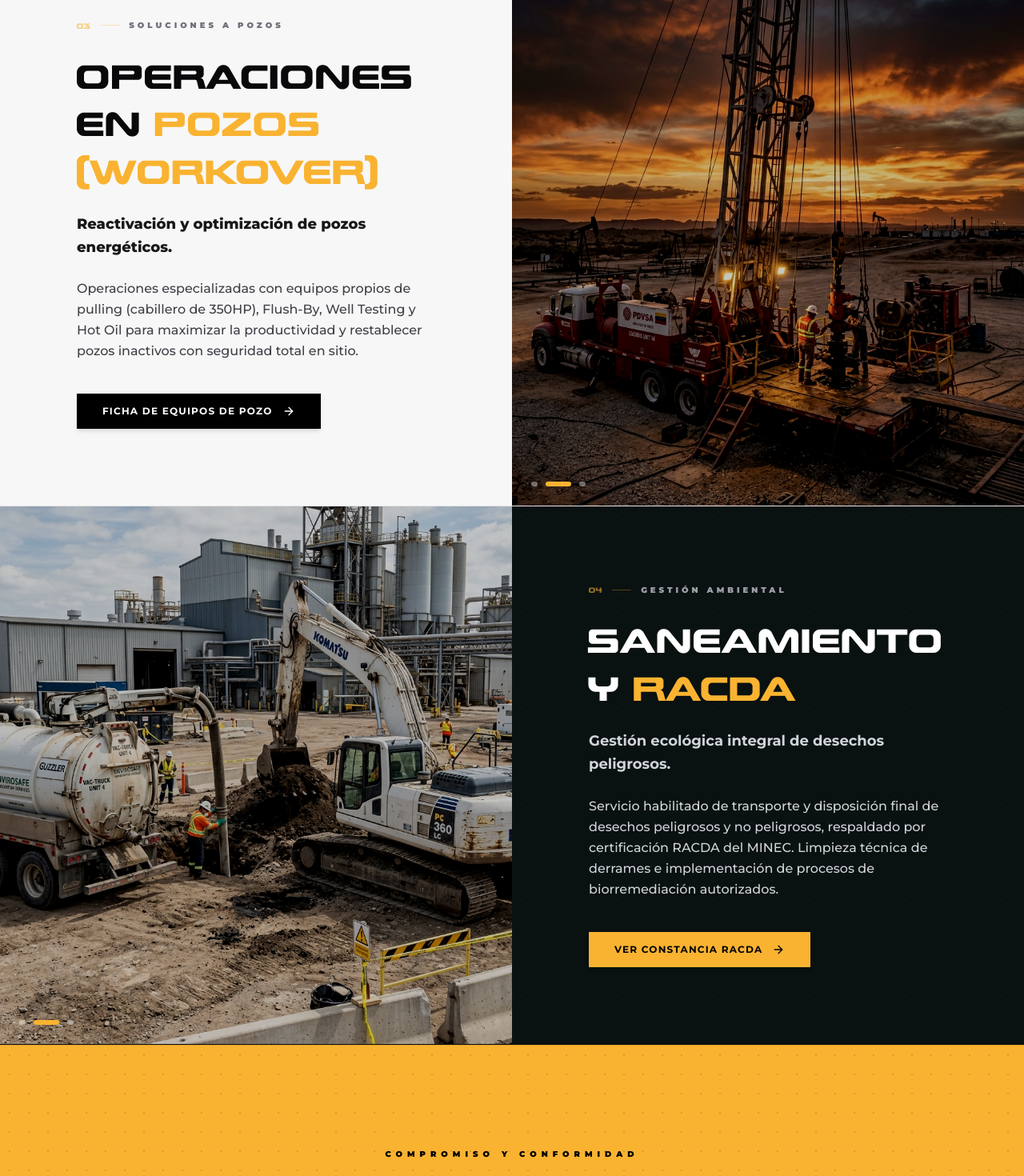
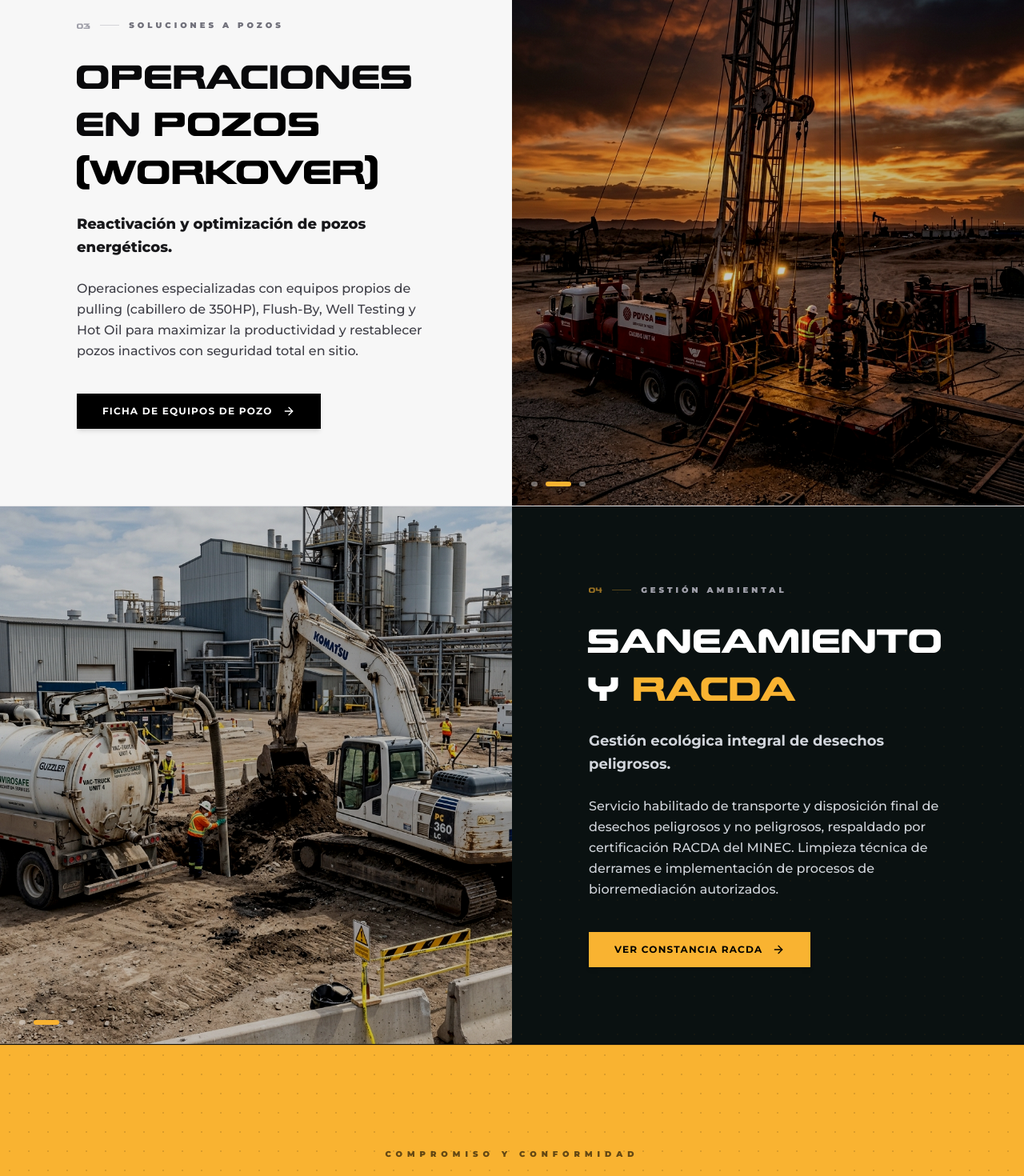
Before and after one commit to alfredv88/grouplormar, a Next.js app: page /servicios in a window 1280 px wide. Shown: the part 2480-3950 px from the top of the page at 80% size. Built offline with nearby package versions, Linux system fonts and the light colour scheme.

Commit message:
style: fix contrast and color combinations on light backgrounds and visual breaks

```diff
--- a/src/app/servicios/page.tsx
+++ b/src/app/servicios/page.tsx
@@ -255,13 +255,13 @@ export default function ServiciosPage() {
 
 
                 <div className="max-w-[1400px] mx-auto px-6 md:px-12 lg:px-20 text-center relative z-10">
-                  <span className="font-montserrat text-black text-[10px] font-black tracking-[0.6em] uppercase mb-4 block">
+                  <span className="font-montserrat text-black/60 text-[10px] font-black tracking-[0.6em] uppercase mb-4 block">
                     COMPROMISO Y CONFORMIDAD
                   </span>
                   <h2 className="text-4xl md:text-6xl font-future text-black uppercase tracking-normal max-w-4xl mx-auto leading-tight mb-6">
                     HSE Y CUMPLIMIENTO <span className="text-white">RACDA OFICIAL</span>
                   </h2>
-                  <p className="text-white font-montserrat font-semibold text-sm md:text-base max-w-2xl mx-auto leading-relaxed opacity-90">
+                  <p className="text-white font-montserrat font-semibold text-sm md:text-base max-w-2xl mx-auto leading-relaxed">
                     Operamos bajo estrictos estándares internacionales de higiene, seguridad y ambiente, garantizados por nuestras certificaciones vigentes del MINEC.
                   </p>
                 </div>
@@ -289,12 +289,16 @@ export default function ServiciosPage() {
                 {/* Identificador & Categoría */}
                 <div className="flex items-center space-x-3">
                   <span className={`font-future text-xs ${
-                    isGold ? 'text-black/40' : 'text-7l-gold/60'
+                    isGold ? 'text-black/40' :
+                    isWhite ? 'text-zinc-400' :
+                    'text-7l-gold/60'
                   }`}>
                     {service.id}
                   </span>
                   <span className={`h-px w-6 ${
-                    isGold ? 'bg-black/20' : 'bg-7l-gold/30'
+                    isGold ? 'bg-black/20' :
+                    isWhite ? 'bg-zinc-300' :
+                    'bg-7l-gold/30'
                   }`} />
                   <span
                     className={`font-montserrat text-[10px] font-black tracking-[0.4em] uppercase ${
@@ -314,7 +318,11 @@ export default function ServiciosPage() {
                     isWhite ? '!text-zinc-950' :
                     'text-white'
                   }`}
-                  dangerouslySetInnerHTML={{ __html: service.title }}
+                  dangerouslySetInnerHTML={{
+                    __html: isWhite
+                      ? service.title.replace(/text-7l-gold/g, 'text-black')
+                      : service.title
+                  }}
                 />
 
                 {/* Subtítulo / Propósito */}
```
